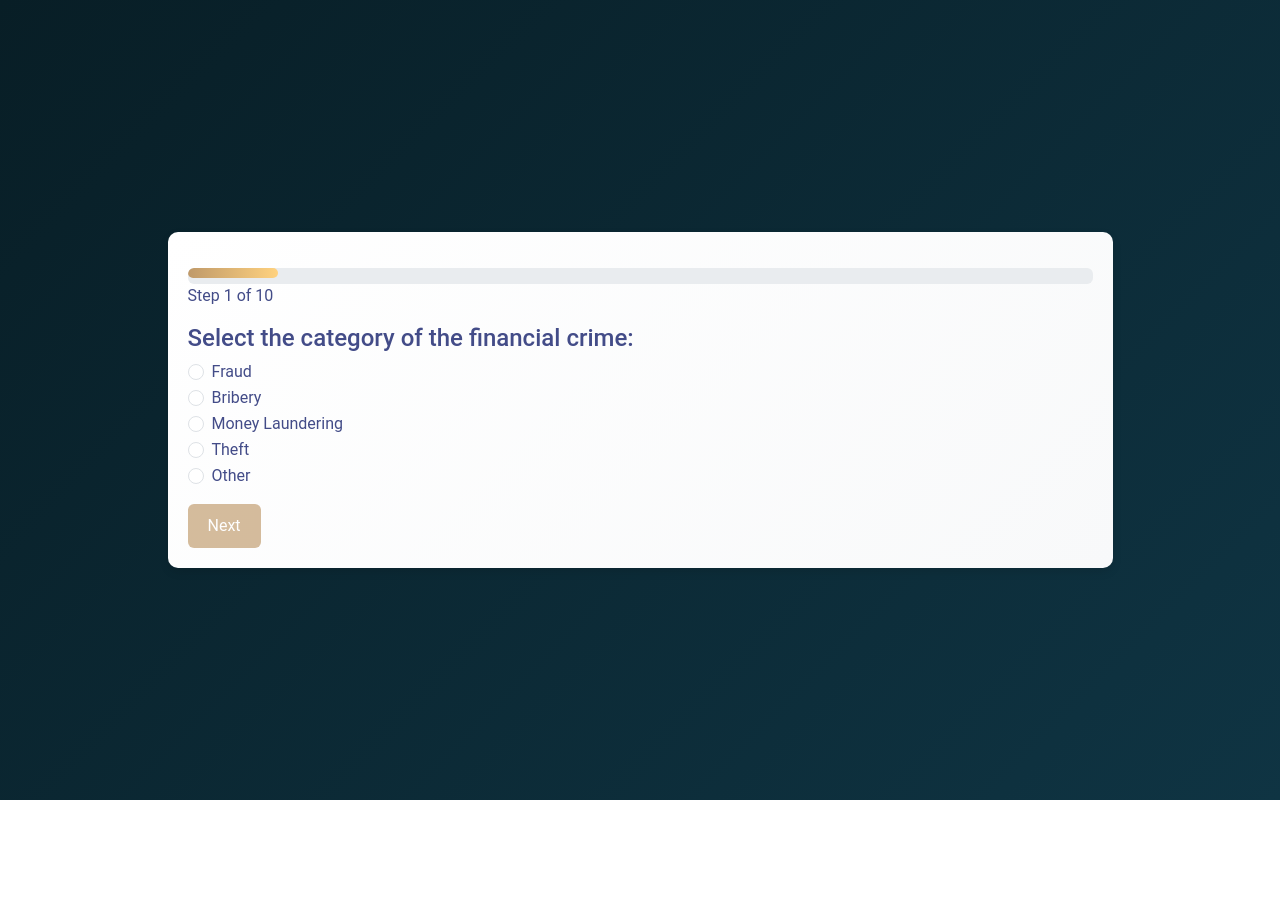
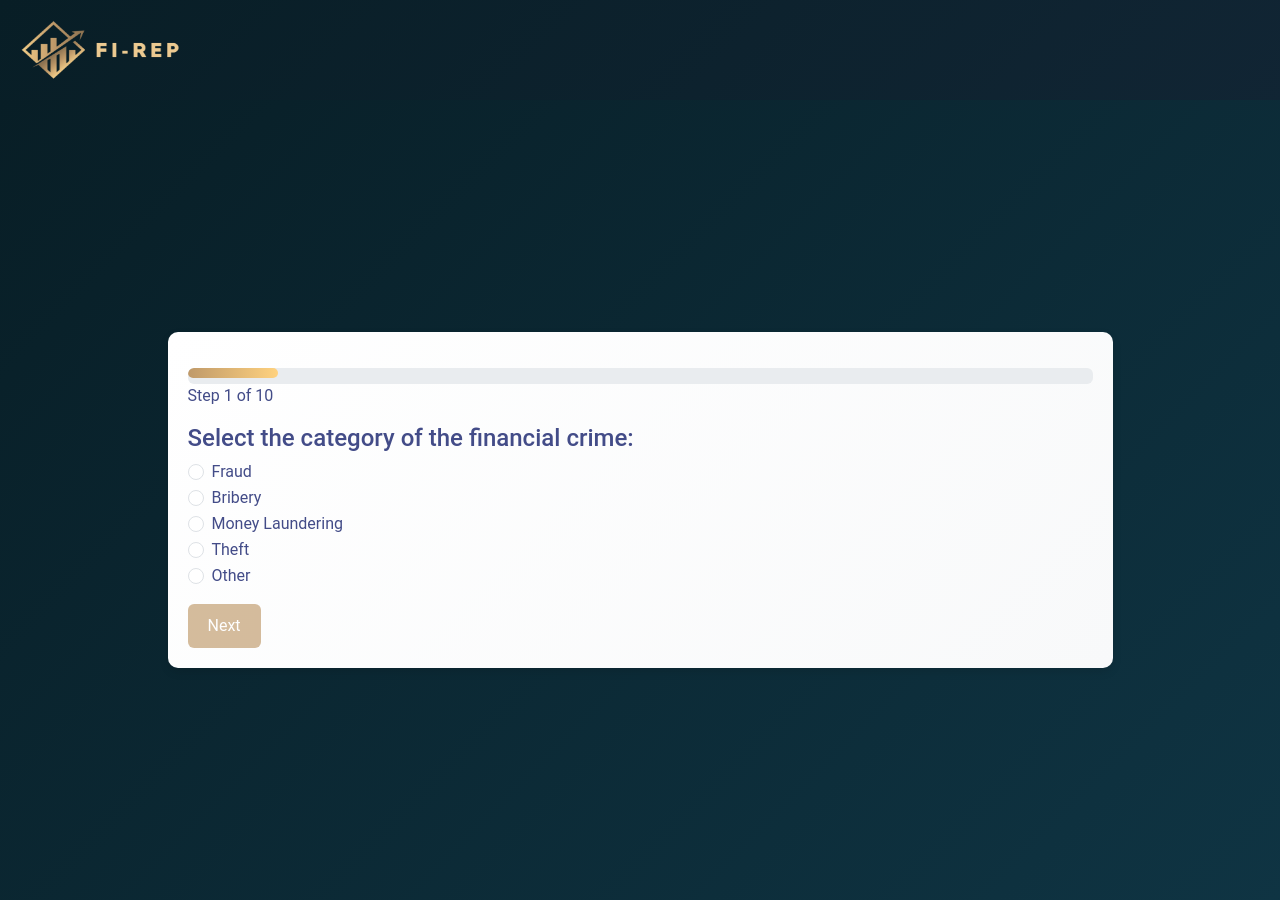
Before and after one commit to Crossfit202/Team-Quokka, an Angular app in the folder fraud-app/frontend/: page /create-report in a window 1280 px wide. Before the commit the page ends 800 px from the top, so only its background shows below. Built offline with nearby package versions, Linux system fonts and the light colour scheme.

Commit message:
imported logo header to make report

```diff
--- a/fraud-app/frontend/src/app/header/header.component.css
+++ b/fraud-app/frontend/src/app/header/header.component.css
@@ -0,0 +1,5 @@
+.logo {
+    width: 160px;
+    height: 60px;
+    margin: 20px;
+}
--- a/fraud-app/frontend/src/app/header/header.component.ts
+++ b/fraud-app/frontend/src/app/header/header.component.ts
@@ -2,6 +2,7 @@
 
 @Component({
   selector: 'app-header',
+  standalone: true,
   imports: [],
   templateUrl: './header.component.html',
   styleUrl: './header.component.css'
--- a/fraud-app/frontend/src/app/make-report/make-report.component.html
+++ b/fraud-app/frontend/src/app/make-report/make-report.component.html
@@ -1,3 +1,4 @@
+<app-header></app-header>
 <div class="report-container">
     <div class="card-layout">
       <!-- Show confirmation screen if submitted -->
--- a/fraud-app/frontend/src/app/make-report/make-report.component.ts
+++ b/fraud-app/frontend/src/app/make-report/make-report.component.ts
@@ -4,13 +4,14 @@
 import { RouterModule } from '@angular/router';
 import { ReportsService } from '../services/reports.service'; // Adjust the path if necessary
 import { tick } from '@angular/core/testing';
+import { HeaderComponent } from '../header/header.component';
 
 
 
 @Component({
   selector: 'app-make-report',
   standalone: true,
-  imports: [CommonModule, FormsModule, RouterModule],
+  imports: [CommonModule, FormsModule, RouterModule, HeaderComponent],
   templateUrl: './make-report.component.html',
   styleUrls: ['./make-report.component.css']
 })
```
